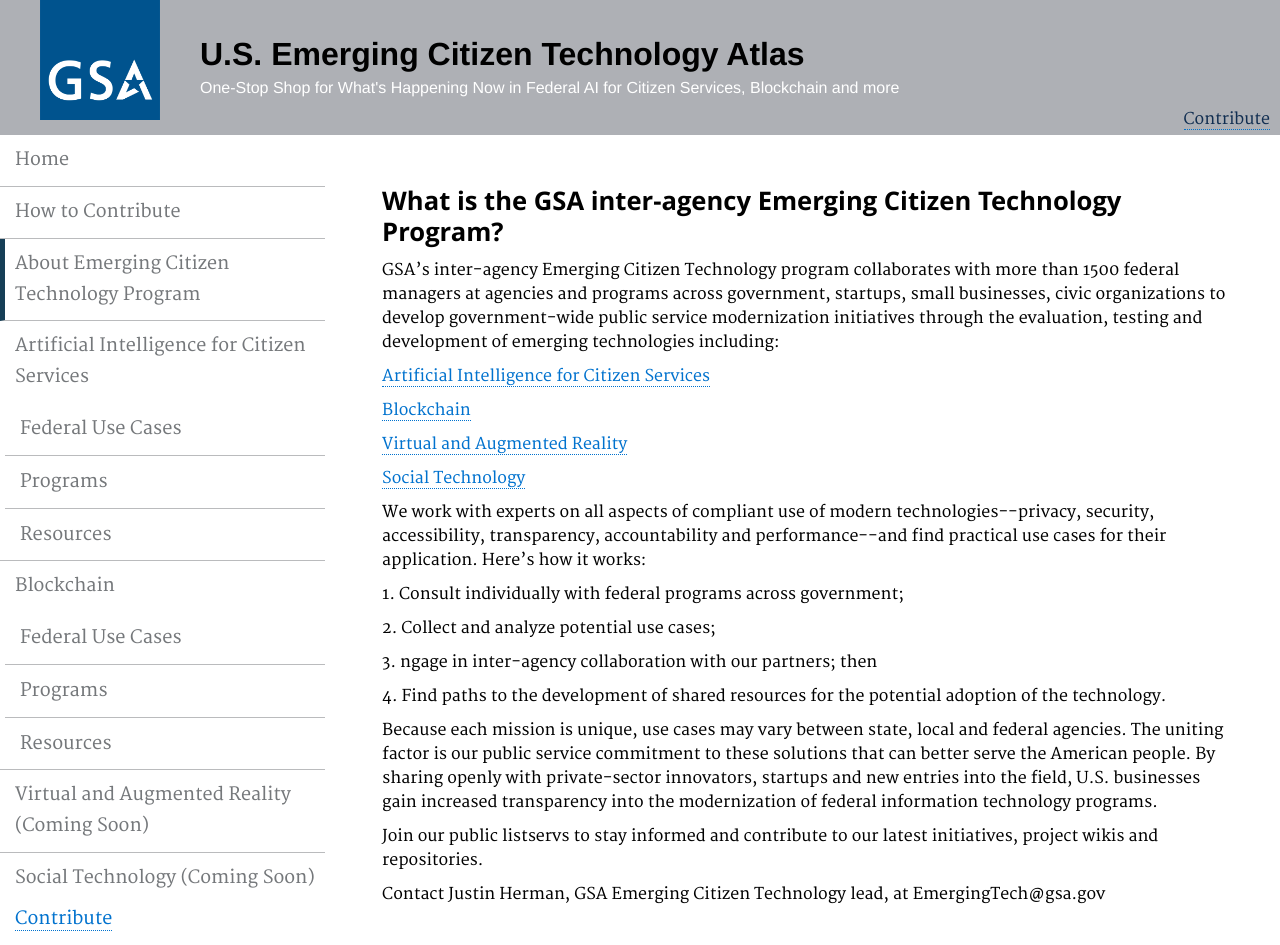
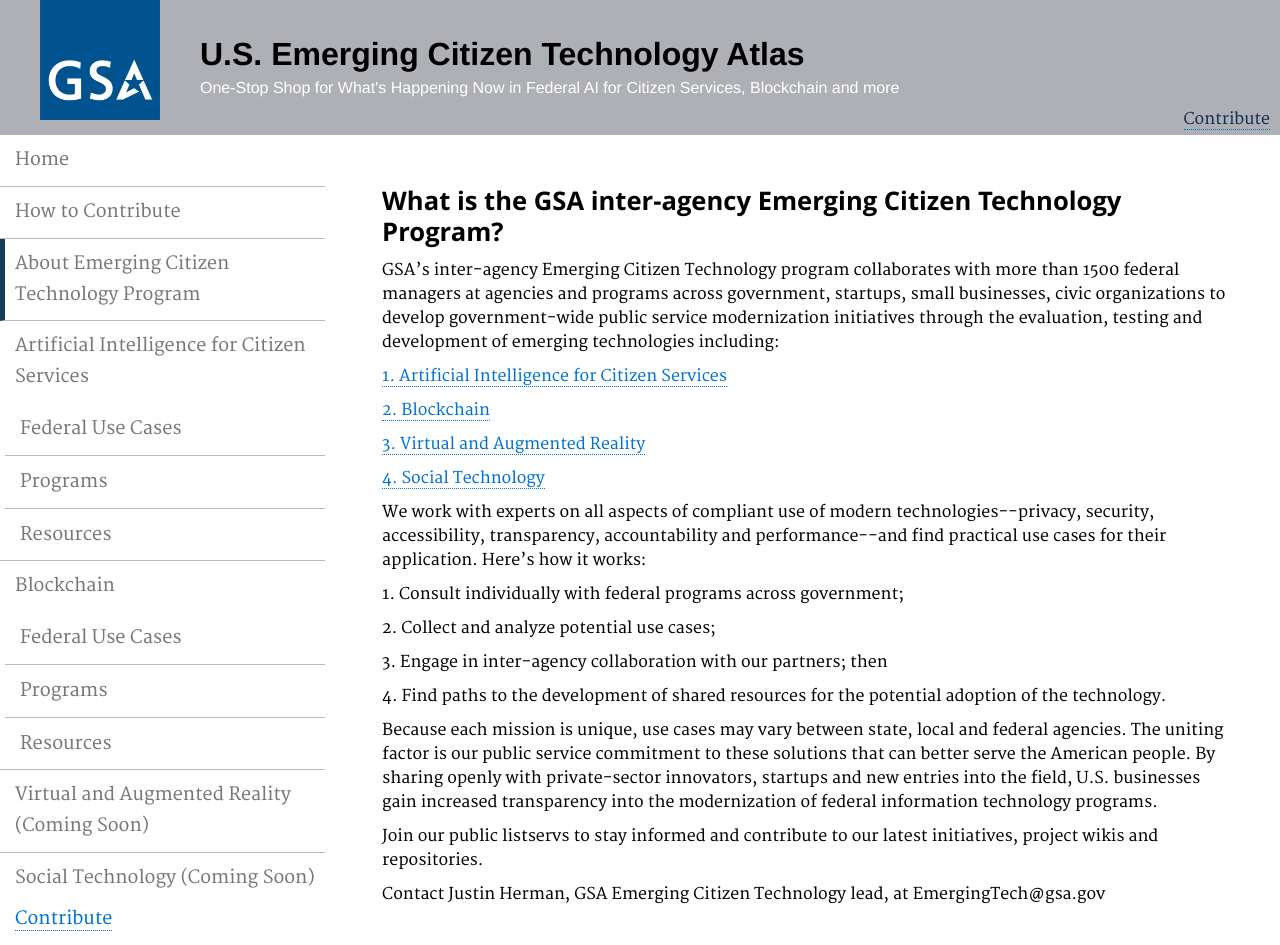
Before and after one commit to GSA/emerging-technology-atlas, a Jekyll site: the page built from pages/emergingcitizentech.md, in a window 1280 px wide. Built offline with Jekyll 4.4.1, drawn with Linux system fonts in a browser that asks for light colours.

Commit message:
Update emergingcitizentech.md

```diff
--- a/pages/emergingcitizentech.md
+++ b/pages/emergingcitizentech.md
@@ -11,16 +11,16 @@ description: ""
 
 <p>GSA’s inter-agency Emerging Citizen Technology program collaborates with more than 1500 federal managers at agencies and programs across government, startups, small businesses, civic organizations to develop government-wide public service modernization initiatives through the evaluation, testing and development of emerging technologies including:</p>
 
-<p><a href="https://www.gsa.gov/technology/government-it-initiatives/emerging-citizen-technology/artificial-intelligence-for-citizen-services" target="_blank">Artificial Intelligence for Citizen Services</a></p>
-<p><a href="https://www.gsa.gov/technology/government-it-initiatives/emerging-citizen-technology/blockchain" target="_blank">Blockchain</a></p>
-<p><a href="https://www.gsa.gov/technology/government-it-initiatives/emerging-citizen-technology/virtual-and-augmented-reality">Virtual and Augmented Reality</a></p>
-<p><a href="https://www.gsa.gov/technology/government-it-initiatives/emerging-citizen-technology/social-technology-socialgov">Social Technology</a></p>
+<p><a href="https://www.gsa.gov/technology/government-it-initiatives/emerging-citizen-technology/artificial-intelligence-for-citizen-services" target="_blank"> 1. Artificial Intelligence for Citizen Services</a></p>
+<p><a href="https://www.gsa.gov/technology/government-it-initiatives/emerging-citizen-technology/blockchain" target="_blank"> 2. Blockchain</a></p>
+<p><a href="https://www.gsa.gov/technology/government-it-initiatives/emerging-citizen-technology/virtual-and-augmented-reality"> 3. Virtual and Augmented Reality</a></p>
+<p><a href="https://www.gsa.gov/technology/government-it-initiatives/emerging-citizen-technology/social-technology-socialgov"> 4. Social Technology</a></p>
 
 <p>We work with experts on all aspects of compliant use of modern technologies--privacy, security, accessibility, transparency, accountability and performance--and find practical use cases for their application. Here’s how it works:</p>
 
 <p> 1. Consult individually with federal programs across government;</p>
 <p> 2. Collect and analyze potential use cases;</p>
-<p> 3. ngage in inter-agency collaboration with our partners; then</p>
+<p> 3. Engage in inter-agency collaboration with our partners; then</p>
 <p> 4. Find paths to the development of shared resources for the potential adoption of the technology.</p>
 
 <p>Because each mission is unique, use cases may vary between state, local and federal agencies. The uniting factor is our public service commitment to these solutions that can better serve the American people. By sharing openly with private-sector innovators, startups and new entries into the field, U.S. businesses gain increased transparency into the modernization of federal information technology programs.</p>
```
